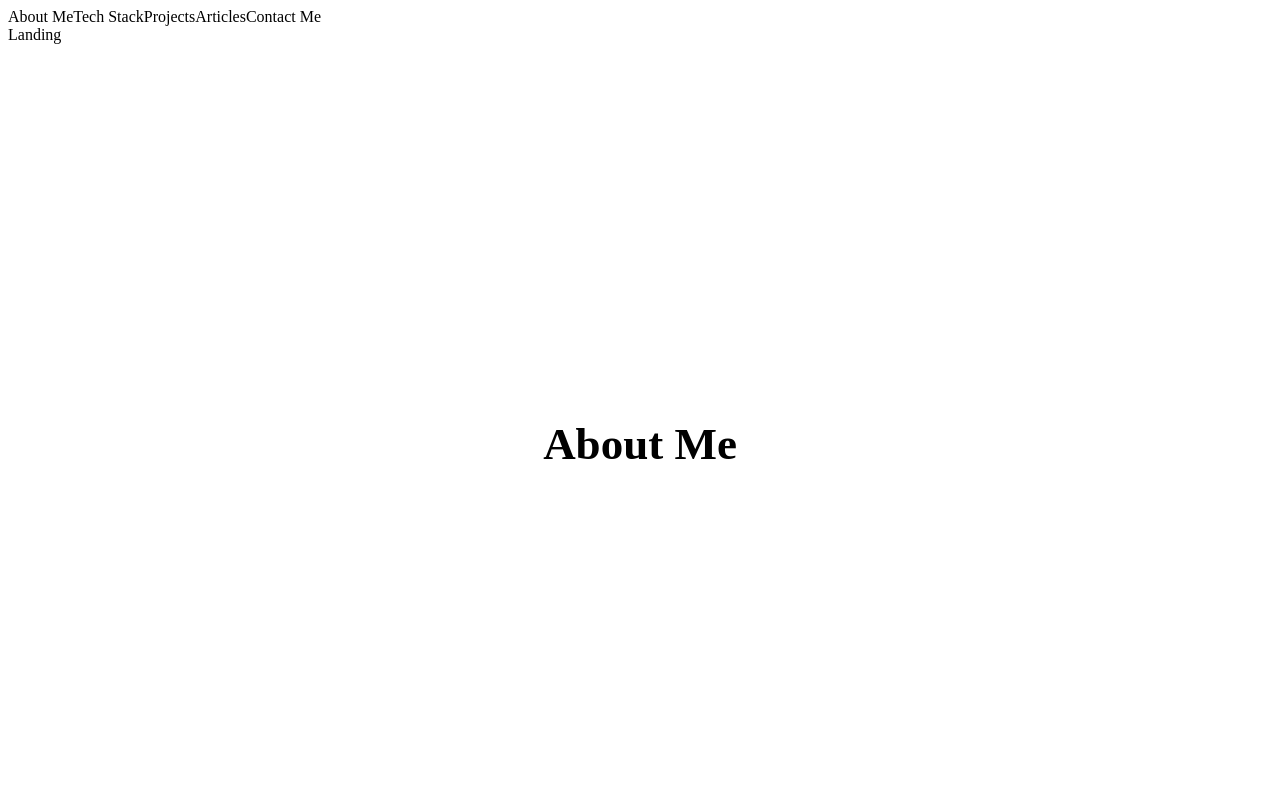
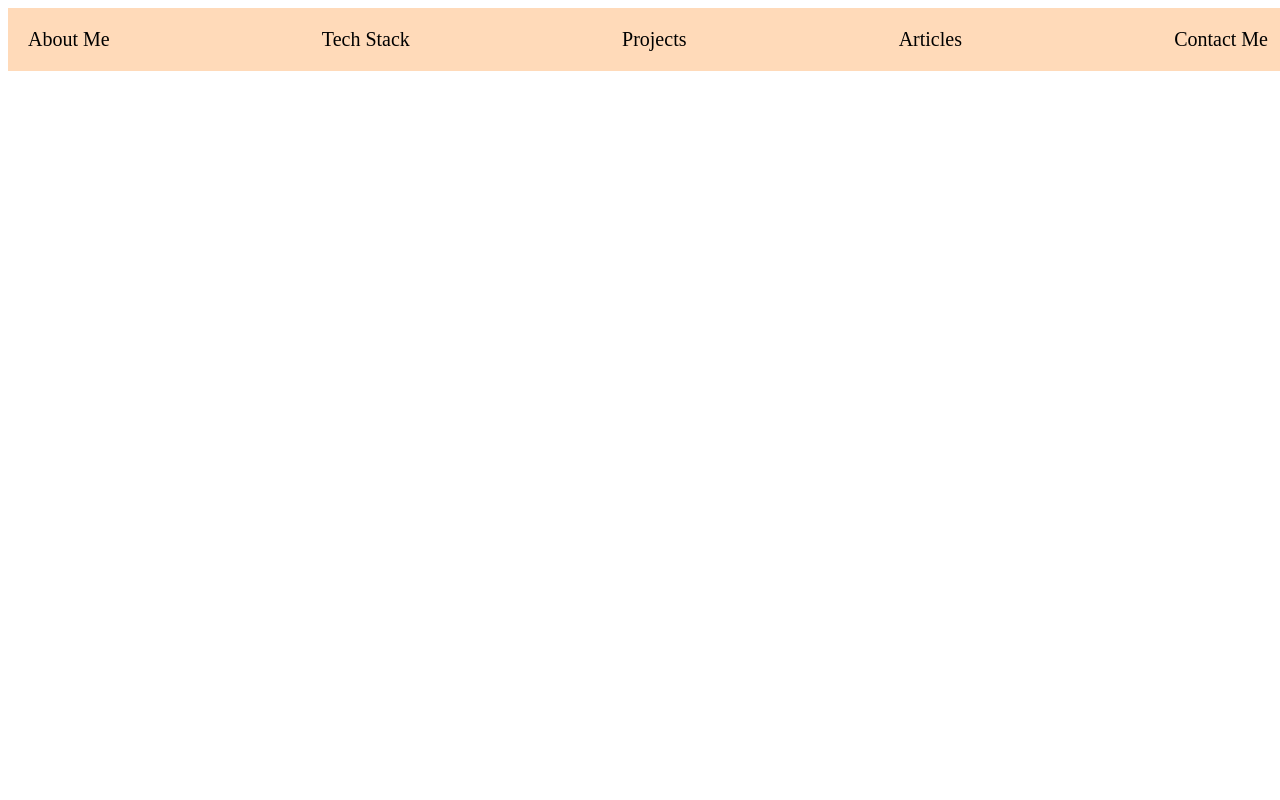
Before and after one commit to betsyg6/betsy-portfolio, a React app: page / in a window 1280 px wide. Shown: the top 800 px of the page. Built offline with nearby package versions, Linux system fonts and the light colour scheme.

Commit message:
feat: nav bar styling and positioning

```diff
--- a/src/components/Landing/Landing.js
+++ b/src/components/Landing/Landing.js
@@ -1,7 +1,12 @@
 import React from 'react';
+import Wrapper from '../../ui-components/Wrapper';
 
 const Landing = () => {
-  return <div>Landing</div>;
+  return (
+    <div>
+      <Wrapper>Landing</Wrapper>
+    </div>
+  );
 };
 
 export default Landing;
--- a/src/components/Navigation/Navigation.js
+++ b/src/components/Navigation/Navigation.js
@@ -1,9 +1,11 @@
 import React from 'react';
 import { Link } from 'react-scroll';
+import { NavBar } from './styles';
 
 const Navigation = () => {
   return (
-    <>
+    <NavBar>
+      <div className="header">
         <Link
           activeClass="active"
           to="about-me"
@@ -49,7 +51,8 @@ const Navigation = () => {
         >
           Contact Me
         </Link>
-    </>
+      </div>
+    </NavBar>
   );
 };
 
--- /dev/null
+++ b/src/components/Navigation/styles.js
@@ -0,0 +1,25 @@
+import styled from 'styled-components';
+
+export const NavBar = styled.div`
+  font-size: 20px;
+  position: fixed;
+  width: 100%;
+  .header {
+    background: peachpuff;
+    padding: 20px;
+    display: flex;
+    justify-content: space-between;
+    margin: 0;
+    color: black;
+    * {
+      cursor: pointer;
+    }
+    .active {
+      border-bottom: 1px solid black;
+    }
+  }
+  .scrolling-buttons {
+    display: flex;
+    flex-direction: column;
+  }
+`;
--- a/src/ui-components/Wrapper/Wrapper.js
+++ b/src/ui-components/Wrapper/Wrapper.js
@@ -5,10 +5,10 @@ const WrapperStyled = styled.div`
   min-height: 100vh;
   display: flex;
   flex-direction: column;
-  justify-content: center;
-  align-items: center;
+
   h1 {
     font-size: 45px;
+    margin-top: 70px;
   }
   p {
     font-size: 22px;
```
Lines whose indentation alone changed are shown as unchanged.
